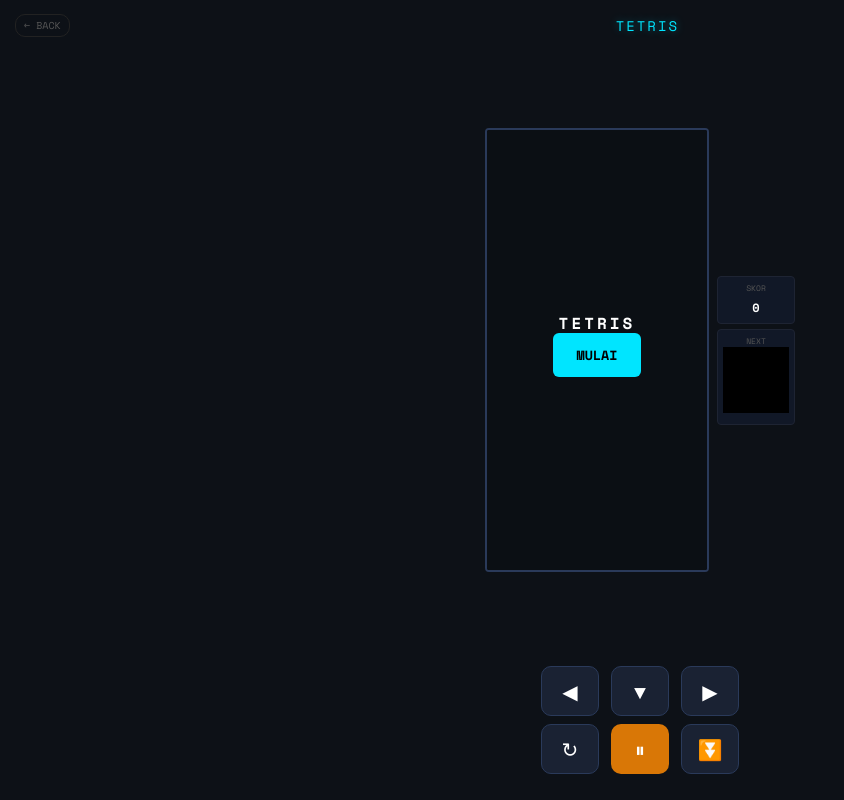
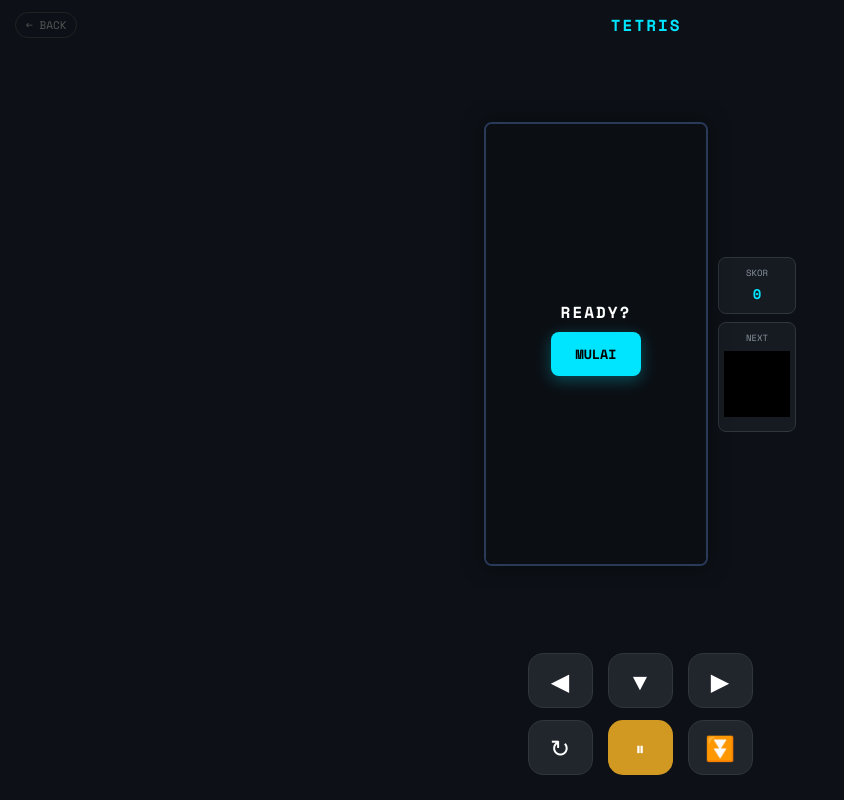
Before and after one commit to qusthulani/tetris, a plain HTML site: page index.html in a window 1280 px wide. Shown: the whole page, without its empty margins (0-844 px from the left). Drawn offline with nearby package versions, Linux system fonts and the light colour scheme.

Commit message:
Add files via upload

```diff
--- a/index.html
+++ b/index.html
@@ -6,89 +6,119 @@
     <title>Tetris — KQ Games</title>
     <style>
         @import url('https://fonts.googleapis.com/css2?family=Space+Mono:wght@400;700&display=swap');
-        * { margin: 0; padding: 0; box-sizing: border-box; touch-action: none; }
+
+        * { margin: 0; padding: 0; box-sizing: border-box; -webkit-tap-highlight-color: transparent; }
 
         body {
             font-family: 'Space Mono', monospace;
             background: #0d1117;
+            /* dvh = Dynamic Viewport Height, solusi agar tidak terpotong bar browser */
             height: 100vh;
-            display: flex;
-            flex-direction: column;
+            height: 100dvh;
+            display: grid;
+            grid-template-rows: auto 1fr auto; /* Header, Game, Controls */
             color: white;
             overflow: hidden;
-            padding: 5px;
         }
 
-        .topbar { height: 40px; display: flex; align-items: center; justify-content: space-between; padding: 0 10px; flex-shrink: 0; }
-        .title { font-size: 14px; color: #00e5ff; letter-spacing: 2px; text-shadow: 0 0 8px rgba(0,229,255,0.4); }
-        .back-btn { color: #555; font-size: 10px; text-decoration: none; border: 1px solid #222; padding: 3px 8px; border-radius: 10px; }
+        .topbar {
+            height: 50px;
+            display: flex;
+            align-items: center;
+            justify-content: space-between;
+            padding: 0 15px;
+        }
 
-        .main-game-container {
-            flex: 1;
+        .title { font-size: 16px; color: #00e5ff; letter-spacing: 2px; font-weight: bold; }
+        .back-btn { color: #555; font-size: 11px; text-decoration: none; border: 1px solid #222; padding: 4px 10px; border-radius: 20px; }
+
+        .main-game-area {
             display: flex;
             justify-content: center;
             align-items: center;
-            min-height: 0;
+            padding: 10px;
+            min-height: 0; /* Penting agar kontainer bisa mengecil */
         }
 
-        .game-layout { display: flex; gap: 8px; align-items: center; max-height: 100%; }
+        .game-layout {
+            display: flex;
+            gap: 10px;
+            align-items: center;
+            max-height: 100%;
+        }
 
         .board-wrap {
             position: relative;
             border: 2px solid #2a3a5a;
             background: #000;
             line-height: 0;
-            border-radius: 4px;
-            overflow: hidden;
+            border-radius: 8px;
+            box-shadow: 0 0 20px rgba(0,0,0,0.5);
         }
 
-        .side-info { display: flex; flex-direction: column; gap: 5px; }
-        .info-box { background: #111827; border: 1px solid #1e2433; padding: 5px; text-align: center; min-width: 60px; border-radius: 4px; }
-        .info-label { font-size: 8px; color: #555; display: block; }
-        .info-val { font-size: 12px; font-weight: bold; color: #fff; }
+        .overlay {
+            position: absolute; top: 0; left: 0; width: 100%; height: 100%;
+            background: rgba(13, 17, 23, 0.9);
+            display: flex; flex-direction: column; align-items: center; justify-content: center;
+            z-index: 10; border-radius: 6px;
+        }
+
+        .side-info { display: flex; flex-direction: column; gap: 8px; }
+        .info-box {
+            background: #161b22;
+            border: 1px solid #30363d;
+            padding: 8px 5px;
+            text-align: center;
+            min-width: 70px;
+            border-radius: 8px;
+        }
+        .info-label { font-size: 9px; color: #8b949e; display: block; margin-bottom: 2px; }
+        .info-val { font-size: 14px; font-weight: bold; color: #00e5ff; }
 
         .controls-area {
-            height: 140px;
+            padding: 15px 0 25px 0;
+            background: #0d1117;
             display: flex;
             flex-direction: column;
-            justify-content: center;
-            gap: 8px;
-            padding-bottom: 10px;
-            flex-shrink: 0;
+            gap: 12px;
         }
 
-        .ctrl-row { display: flex; justify-content: center; gap: 12px; }
+        .ctrl-row { display: flex; justify-content: center; gap: 15px; }
+
         .btn {
-            width: 58px; height: 50px; background: #1a2233; border: 1px solid #2a3a5a;
-            border-radius: 10px; color: white; font-size: 20px;
+            width: 65px; height: 55px;
+            background: #21262d;
+            border: 1px solid #30363d;
+            border-radius: 15px;
+            color: white; font-size: 24px;
             display: flex; align-items: center; justify-content: center;
-            transition: background 0.1s;
+            user-select: none; touch-action: manipulation;
         }
-        .btn:active { background: #00e5ff; color: #000; }
-        .btn-pause { background: #d97706; border: none; }
 
-        .overlay {
-            position: absolute; top:0; left:0; width:100%; height:100%;
-            background: rgba(13, 17, 23, 0.9); display: flex; flex-direction: column;
-            align-items: center; justify-content: center; z-index: 10;
+        .btn:active { background: #00e5ff; color: #000; transform: translateY(2px); }
+        .btn-pause { background: #d29922; border: none; font-size: 18px; }
+
+        .start-btn {
+            background: #00e5ff; color:#000; padding: 12px 25px; border:none;
+            font-weight:bold; margin-top:10px; border-radius:8px; font-family: inherit;
+            box-shadow: 0 4px 15px rgba(0,229,255,0.3);
         }
-        .start-btn { background: #00e5ff; color:#000; padding: 12px 24px; border:none; font-weight:bold; margin-top:10px; border-radius:6px; font-family: inherit; }
     </style>
 </head>
 <body>
 
-    <div class="topbar">
+    <header class="topbar">
         <a href="#" class="back-btn">← BACK</a>
         <div class="title">TETRIS</div>
-        <div style="width:40px"></div>
-    </div>
+        <div style="width:50px"></div>
+    </header>
 
-    <div class="main-game-container">
+    <main class="main-game-area">
         <div class="game-layout">
             <div class="board-wrap">
                 <canvas id="board"></canvas>
                 <div class="overlay" id="overlay">
-                    <div id="msg" style="font-weight:bold; letter-spacing: 3px;">TETRIS</div>
+                    <div id="msg" style="font-weight:bold; letter-spacing: 2px; margin-bottom: 10px;">READY?</div>
                     <button class="start-btn" id="startBtn">MULAI</button>
                 </div>
             </div>
@@ -100,13 +130,13 @@
                 </div>
                 <div class="info-box">
                     <span class="info-label">NEXT</span>
-                    <canvas id="next" style="background:#000"></canvas>
+                    <canvas id="next" style="background:#000; margin-top:5px;"></canvas>
                 </div>
             </div>
         </div>
-    </div>
+    </main>
 
-    <div class="controls-area">
+    <footer class="controls-area">
         <div class="ctrl-row">
             <div class="btn" id="l">◀</div>
             <div class="btn" id="d">▼</div>
@@ -117,25 +147,9 @@
             <div class="btn btn-pause" id="p">⏸</div>
             <div class="btn" id="h">⏬</div>
         </div>
-    </div>
+    </footer>
 
     <script>
-        // --- AUDIO (Hanya Suara Pecah) ---
-        let audioCtx;
-        function playExplosion() {
-            if(!audioCtx) audioCtx = new (window.AudioContext || window.webkitAudioContext)();
-            if(audioCtx.state === 'suspended') audioCtx.resume();
-            const osc = audioCtx.createOscillator();
-            const g = audioCtx.createGain();
-            osc.type = 'triangle';
-            osc.frequency.setValueAtTime(150, audioCtx.currentTime);
-            osc.frequency.exponentialRampToValueAtTime(40, audioCtx.currentTime + 0.3);
-            g.gain.setValueAtTime(0.15, audioCtx.currentTime);
-            g.gain.linearRampToValueAtTime(0, audioCtx.currentTime + 0.3);
-            osc.connect(g); g.connect(audioCtx.destination);
-            osc.start(); osc.stop(audioCtx.currentTime + 0.3);
-        }
-
         const canvas = document.getElementById('board');
         const ctx = canvas.getContext('2d');
         const nCanvas = document.getElementById('next');
@@ -144,29 +158,27 @@
         const COLS = 10, ROWS = 20;
         let CELL, grid, piece, nextPiece, score, running = false, paused = false, timer;
 
-        // --- WARNA PASTEL NYAMAN ---
-        const COLORS = {
-            I: '#4dd0e1', // Cyan lembut
-            O: '#fff176', // Kuning lembut
-            T: '#ba68c8', // Ungu pastel
-            S: '#81c784', // Hijau daun
-            Z: '#e57373', // Merah salmon
-            J: '#64b5f6', // Biru cerah
-            L: '#ffb74d'  // Oranye pastel
-        };
-
-        const SHAPES = {
-            I:[[1,1,1,1]], O:[[1,1],[1,1]], T:[[0,1,0],[1,1,1]],
-            S:[[0,1,1],[1,1,0]], Z:[[1,1,0],[0,1,1]], J:[[1,0,0],[1,1,1]], L:[[0,0,1],[1,1,1]]
-        };
+        const COLORS = { I:'#4dd0e1', O:'#fff176', T:'#ba68c8', S:'#81c784', Z:'#e57373', J:'#64b5f6', L:'#ffb74d' };
+        const SHAPES = { I:[[1,1,1,1]], O:[[1,1],[1,1]], T:[[0,1,0],[1,1,1]], S:[[0,1,1],[1,1,0]], Z:[[1,1,0],[0,1,1]], J:[[1,0,0],[1,1,1]], L:[[0,0,1],[1,1,1]] };
 
         function resize() {
-            const reserved = 220;
-            const availableH = window.innerHeight - reserved;
-            CELL = Math.floor(availableH / ROWS);
-            const maxW = window.innerWidth - 100;
-            if (CELL * COLS > maxW) CELL = Math.floor(maxW / COLS);
-            if (CELL > 25) CELL = 22;
+            // Hitung sisa ruang yang benar-benar tersedia untuk papan
+            const headerH = document.querySelector('.topbar').offsetHeight;
+            const footerH = document.querySelector('.controls-area').offsetHeight;
+            const padding = 40;
+
+            const availableH = window.innerHeight - headerH - footerH - padding;
+            const availableW = window.innerWidth - 120; // Sisihkan ruang untuk sidebar skor
+
+            // Hitung ukuran CELL berdasarkan tinggi atau lebar mana yang paling sempit
+            let sizeByH = Math.floor(availableH / ROWS);
+            let sizeByW = Math.floor(availableW / COLS);
+
+            CELL = Math.min(sizeByH, sizeByW);
+
+            // Batasan agar tidak terlalu kecil atau terlalu raksasa
+            if (CELL < 15) CELL = 15;
+            if (CELL > 22) CELL = 22;
 
             canvas.width = COLS * CELL;
             canvas.height = ROWS * CELL;
@@ -176,36 +188,26 @@
 
         function createPiece() {
             const keys = Object.keys(SHAPES);
-            const type = keys[Math.floor(Math.random()*keys.length)];
+            const type = keys[Math.floor(Math.random()*7)];
             return { type, s: SHAPES[type], x: 3, y: 0, c: COLORS[type] };
         }
 
         function drawBlock(tCtx, x, y, color, isGhost = false) {
-            tCtx.fillStyle = isGhost ? color + "20" : color;
+            tCtx.fillStyle = isGhost ? color + "25" : color;
             tCtx.fillRect(x * CELL, y * CELL, CELL - 1, CELL - 1);
             if(!isGhost) {
-                tCtx.fillStyle = "rgba(255, 255, 255, 0.15)";
+                tCtx.fillStyle = "rgba(255, 255, 255, 0.2)";
                 tCtx.fillRect(x * CELL, y * CELL, CELL - 1, CELL / 5);
             }
         }
 
         function draw() {
             ctx.clearRect(0,0,canvas.width,canvas.height);
-            grid.forEach((row, r) => row.forEach((v, c) => {
-                if(v) drawBlock(ctx, c, r, v);
-            }));
-
+            grid.forEach((row, r) => row.forEach((v, c) => { if(v) drawBlock(ctx, c, r, v); }));
             if(piece) {
-                // Bayangan (Ghost)
-                let gy = 0;
-                while(!collide(piece, 0, gy + 1)) gy++;
-                piece.s.forEach((row,r)=>row.forEach((v,c)=>{
-                    if(v) drawBlock(ctx, piece.x+c, piece.y+r+gy, piece.c, true);
-                }));
-                // Balok Asli
-                piece.s.forEach((row,r)=>row.forEach((v,c)=>{
-                    if(v) drawBlock(ctx, piece.x+c, piece.y+r, piece.c);
-                }));
+                let gy = 0; while(!collide(piece, 0, gy + 1)) gy++;
+                piece.s.forEach((row,r)=>row.forEach((v,c)=>{ if(v) drawBlock(ctx, piece.x+c, piece.y+r+gy, piece.c, true); }));
+                piece.s.forEach((row,r)=>row.forEach((v,c)=>{ if(v) drawBlock(ctx, piece.x+c, piece.y+r, piece.c); }));
             }
         }
 
@@ -225,26 +227,13 @@
         function drop() {
             if(!collide(piece, 0, 1)) piece.y++;
             else {
-                piece.s.forEach((row,r)=>row.forEach((v,c)=>{
-                    if(v && piece.y+r>=0) grid[piece.y+r][piece.x+c] = piece.c;
-                }));
-
-                let cleared = false;
+                piece.s.forEach((row,r)=>row.forEach((v,c)=>{ if(v && piece.y+r>=0) grid[piece.y+r][piece.x+c] = piece.c; }));
                 for(let r=ROWS-1; r>=0; r--) {
-                    if(grid[r].every(v=>v)) {
-                        playExplosion();
-                        grid.splice(r,1);
-                        grid.unshift(Array(COLS).fill(null));
-                        score += 100; r++; cleared = true;
-                    }
+                    if(grid[r].every(v=>v)) { grid.splice(r,1); grid.unshift(Array(COLS).fill(null)); score += 100; r++; }
                 }
-                if(cleared) document.getElementById('score').innerText = score;
+                document.getElementById('score').innerText = score;
                 piece = nextPiece; nextPiece = createPiece();
-                if(collide(piece)) {
-                    running=false;
-                    document.getElementById('overlay').style.display='flex';
-                    document.getElementById('msg').innerText='GAME OVER';
-                }
+                if(collide(piece)) { running=false; document.getElementById('overlay').style.display='flex'; document.getElementById('msg').innerText='GAME OVER'; }
                 drawNext();
             }
             draw();
@@ -252,9 +241,7 @@
 
         function drawNext() {
             nCtx.clearRect(0,0,nCanvas.width,nCanvas.height);
-            nextPiece.s.forEach((row,r)=>row.forEach((v,c)=>{
-                if(v) drawBlock(nCtx, c, r, nextPiece.c);
-            }));
+            nextPiece.s.forEach((row,r)=>row.forEach((v,c)=>{ if(v) drawBlock(nCtx, c, r, nextPiece.c); }));
         }
 
         function start() {
@@ -268,25 +255,32 @@
             drawNext(); draw();
         }
 
-        // --- CONTROLS ---
-        document.getElementById('startBtn').onclick = start;
-        document.getElementById('l').onclick = () => { if(!collide(piece, -1)) { piece.x--; draw(); } };
-        document.getElementById('r').onclick = () => { if(!collide(piece, 1)) { piece.x++; draw(); } };
-        document.getElementById('d').onclick = () => drop();
-        document.getElementById('h').onclick = () => { while(!collide(piece, 0, 1)) piece.y++; drop(); };
-        document.getElementById('rot').onclick = () => {
-            const rs = piece.s[0].map((_,i)=>piece.s.map(row=>row[i]).reverse());
-            if(!collide(piece, 0, 0, rs)) { piece.s = rs; draw(); }
-        };
-        document.getElementById('p').onclick = () => {
+        function addInput(id, fn) {
+            const el = document.getElementById(id);
+            el.addEventListener('touchstart', (e) => { e.preventDefault(); fn(); }, {passive: false});
+            el.addEventListener('click', (e) => { e.preventDefault(); fn(); });
+        }
+
+        addInput('startBtn', start);
+        addInput('l', () => { if(running && !paused && !collide(piece, -1)) { piece.x--; draw(); } });
+        addInput('r', () => { if(running && !paused && !collide(piece, 1)) { piece.x++; draw(); } });
+        addInput('d', () => { if(running && !paused) drop(); });
+        addInput('h', () => { if(running && !paused) { while(!collide(piece, 0, 1)) piece.y++; drop(); } });
+        addInput('rot', () => {
+            if(running && !paused) {
+                const rs = piece.s[0].map((_,i)=>piece.s.map(row=>row[i]).reverse());
+                if(!collide(piece, 0, 0, rs)) { piece.s = rs; draw(); }
+            }
+        });
+        addInput('p', () => {
             if(!running) return;
             paused = !paused;
             document.getElementById('overlay').style.display = paused ? 'flex' : 'none';
             document.getElementById('msg').innerText = 'PAUSED';
-        };
+        });
 
         window.onload = () => { resize(); draw(); };
-        window.onresize = resize;
+        window.onresize = () => { resize(); draw(); };
     </script>
 </body>
 </html>
```
